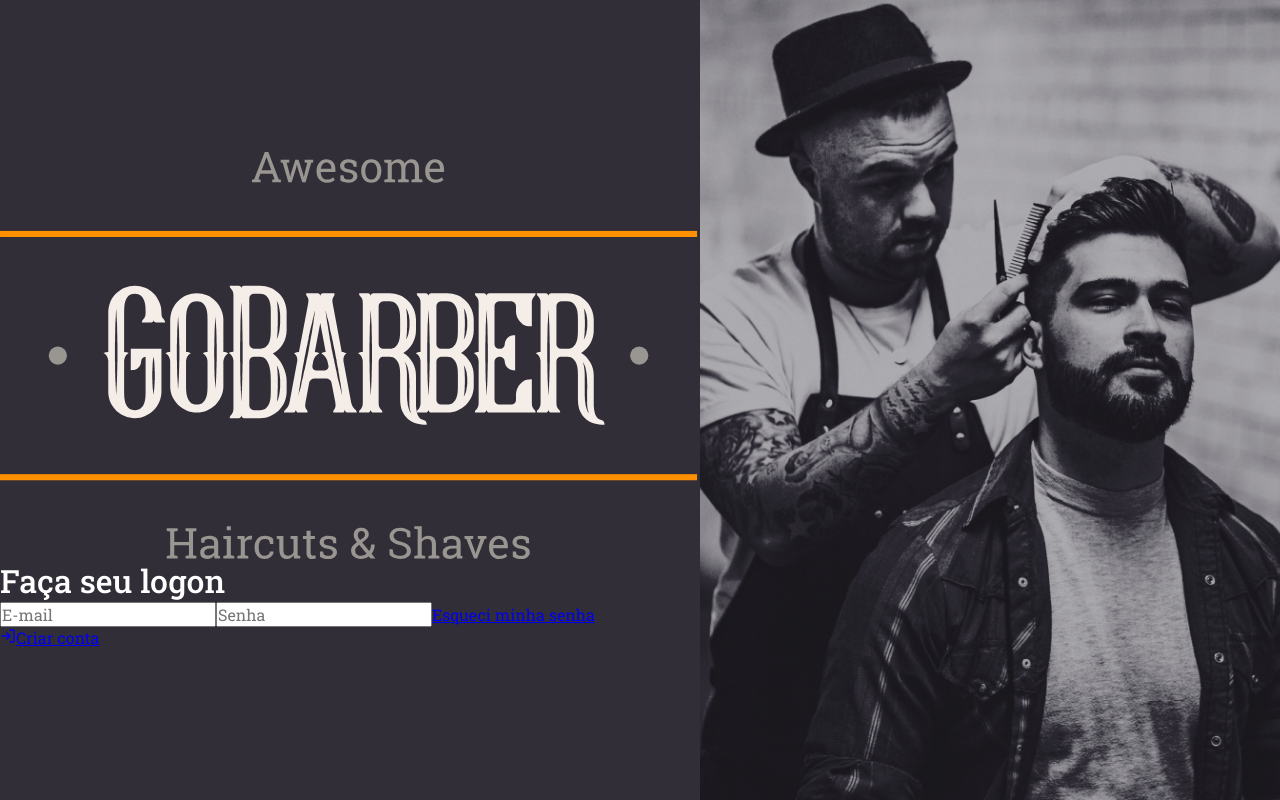
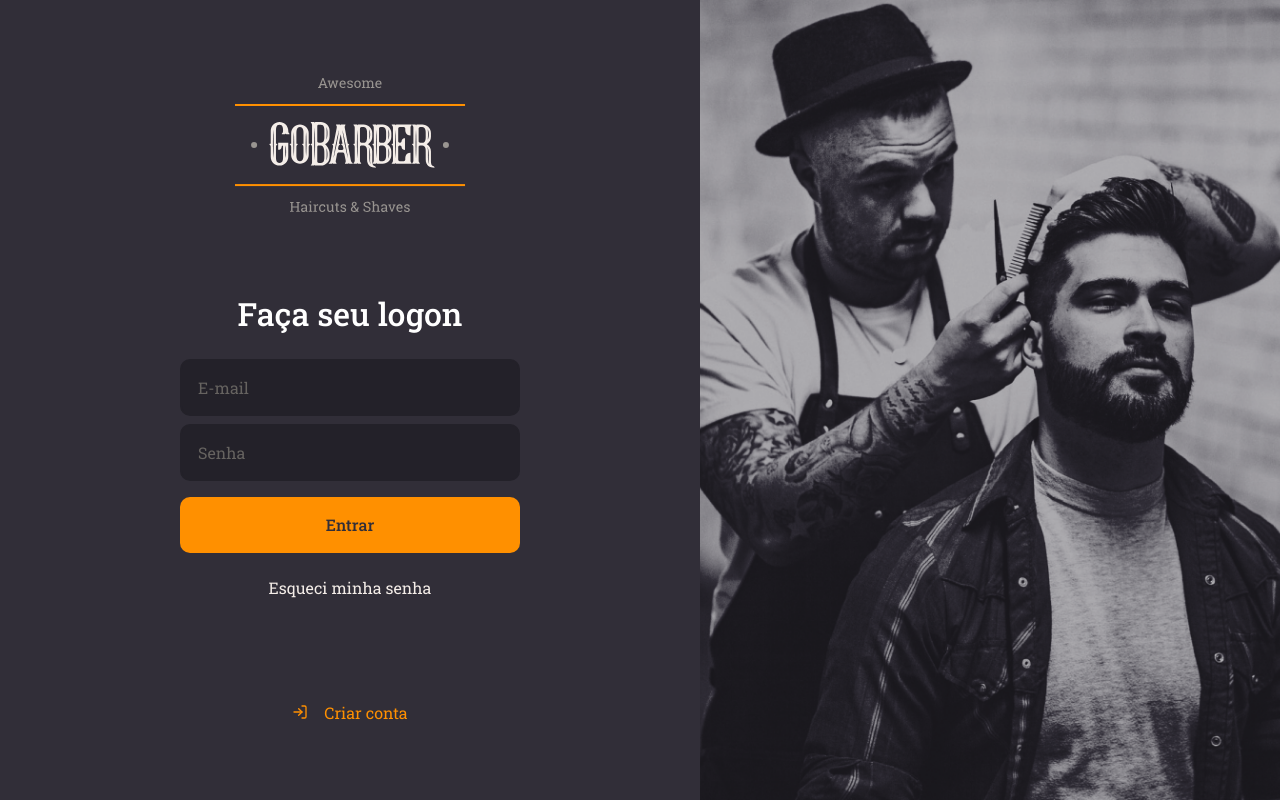
Before and after one commit to joelmss93/gobarber-web, a React (Create React App) app: page / in a window 1280 px wide. Built offline with nearby package versions, Linux system fonts and the light colour scheme.

Commit message:
Finalizando login page layout

```diff
--- a/package.json
+++ b/package.json
@@ -10,6 +10,7 @@
     "@types/node": "^12.0.0",
     "@types/react": "^16.9.53",
     "@types/react-dom": "^16.9.8",
+    "polished": "^4.0.4",
     "react": "^17.0.1",
     "react-dom": "^17.0.1",
     "react-icons": "^3.11.0",
--- a/src/pages/SignIn/index.tsx
+++ b/src/pages/SignIn/index.tsx
@@ -18,6 +18,8 @@
 
           <input type="password" placeholder="Senha" />
 
+          <button type="submit">Entrar</button>
+
           <a href="forgot">Esqueci minha senha</a>
         </form>
 
--- a/src/pages/SignIn/styles.ts
+++ b/src/pages/SignIn/styles.ts
@@ -1,4 +1,5 @@
 import styled from 'styled-components';
+import { shade } from 'polished';
 
 import signInBackgroundImg from '../../assets/sign-in-background.png';
 
@@ -12,11 +13,88 @@
 export const Content = styled.div`
   display: flex;
   flex-direction: column;
+  align-items: center;
 
   place-content: center;
 
   width: 100%;
   max-width: 700px;
+
+  form {
+    margin: 80px 0;
+    width: 340px;
+    text-align: center;
+
+    h1 {
+      margin-bottom: 24px;
+    }
+
+    input {
+      background: #232129;
+      color: #f4ede8;
+      border-radius: 10px;
+      border: 2px solid #232129;
+      padding: 16px;
+      width: 100%;
+
+      &::placeholder {
+        color: #666360;
+      }
+
+      & + input {
+        margin-top: 8px;
+      }
+    }
+
+    button {
+      background: #ff9000;
+      height: 56px;
+      border-radius: 10px;
+      border: 0;
+      padding: 0 16px;
+      color: #312e38;
+      width: 100%;
+      font-weight: 500;
+      margin-top: 16px;
+      transition: background-color 0.2s;
+
+      &:hover {
+        background: ${shade(0.2, '#ff9000')};
+      }
+    }
+
+    a {
+      color: #f4ede8;
+      display: block;
+      margin-top: 24px;
+      text-decoration: none;
+      transition: color 0.2s;
+
+      &:hover {
+        color: ${shade(0.2, '#F4ede8')};
+      }
+    }
+  }
+
+  //sinal de maior indica que somente o a dentro do content recebe essa estilização
+  > a {
+    color: #ff9000;
+    display: block;
+    margin-top: 24px;
+    text-decoration: none;
+    transition: color 0.2s;
+
+    display: flex;
+    align-items: center;
+
+    svg {
+      margin-right: 16px;
+    }
+
+    &:hover {
+      color: ${shade(0.2, '#ff9000')};
+    }
+  }
 `;
 
 export const Background = styled.div`
```
Also changed, not shown: src/components/Button/index.tsx (added, +9 -0 lines), src/components/Input/index.tsx (added, +9 -0 lines), 1 other file (tests, documents, lock files or other folders).
